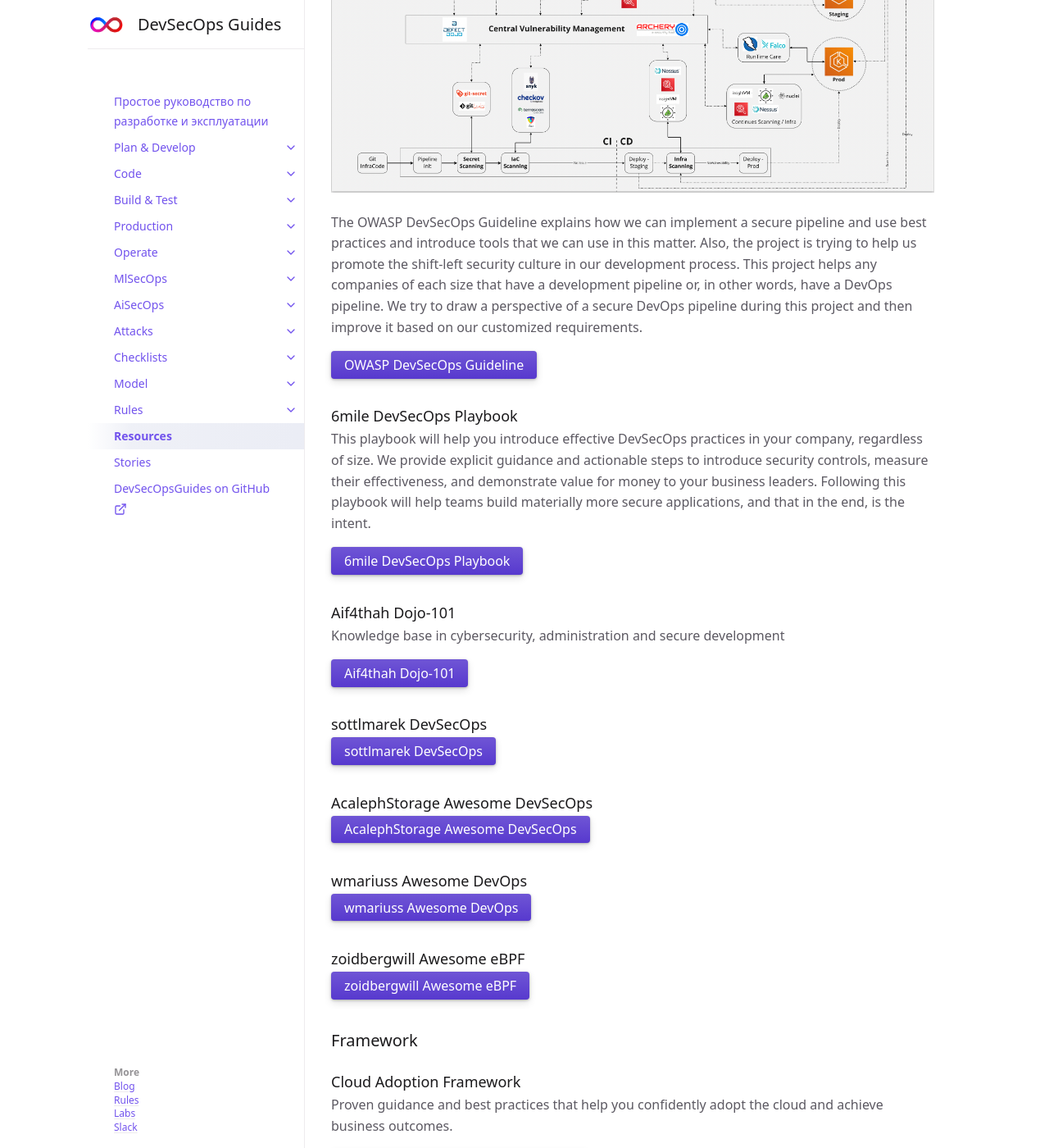
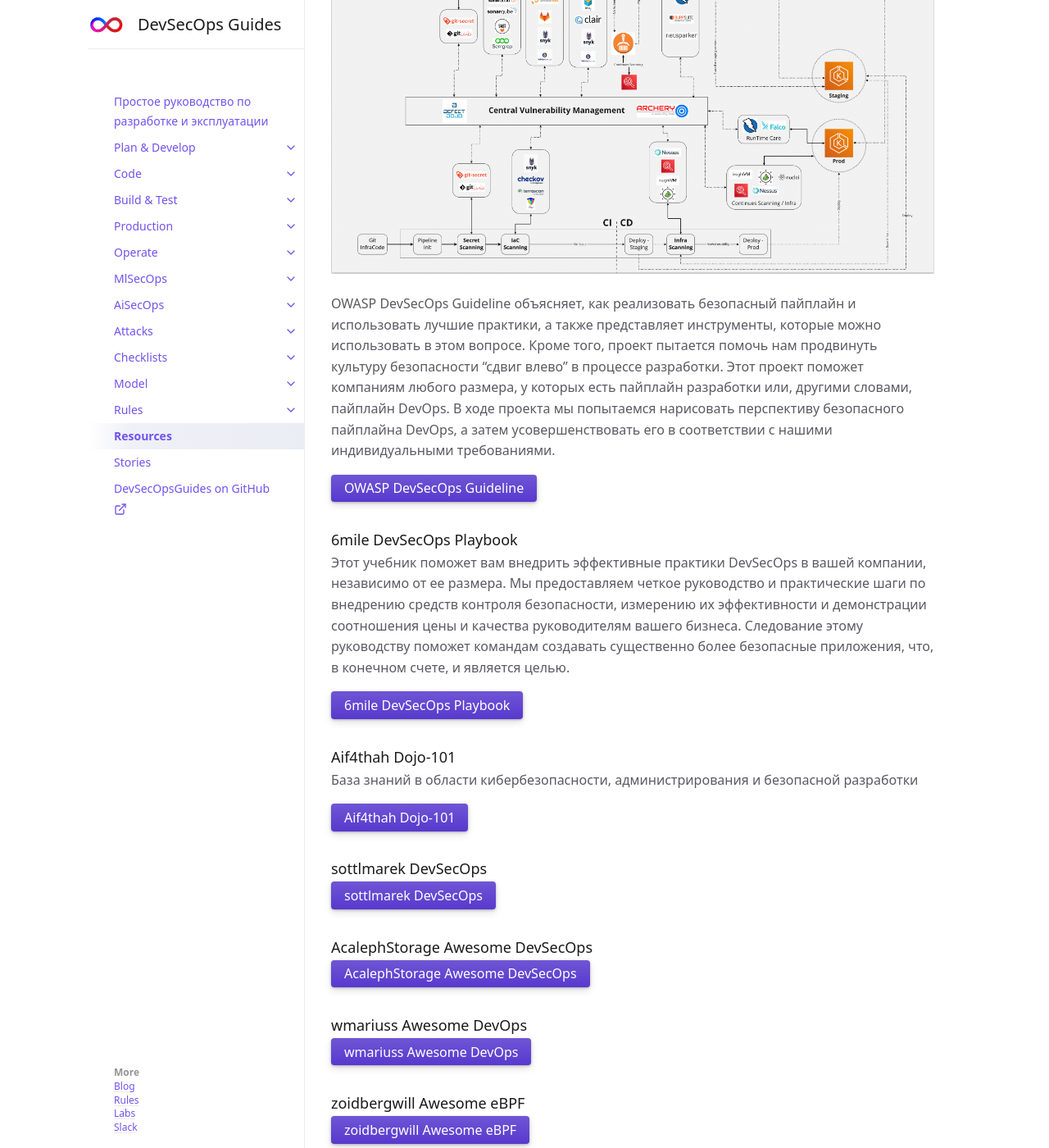
Before and after one commit to 2artem2/Work-Stuff, a Jekyll site: the page built from docs/resources/resources.md, in a window 1280 px wide and 1400 px high, scrolled down 3898 px. Shown: the whole window at 82% size. Built offline with Jekyll 4.4.1, drawn with Linux system fonts in a browser that asks for light colours; some of the changed text lies outside the part shown.

Commit message:
resources.md

```diff
--- a/docs/resources/resources.md
+++ b/docs/resources/resources.md
@@ -6,11 +6,11 @@ has_children: false
 permalink: resources
 ---
 
-# Resources
+# Ресурсы
 
 {: .no_toc }
 
-## Table of contents
+## Оглавление
 {: .no_toc .text-delta }
 
 1. TOC
@@ -29,39 +29,39 @@ permalink: resources
 
 
 
-### Practical Threat Intelligence and Data-Driven Threat Hunting: A hands-on guide to threat hunting with the ATT&CK™ Framework and open source tools
+### Практическая разведка угроз и охота за угрозами на основе данных: Практическое руководство по поиску угроз с помощью ATT&CK™ Framework и инструментов с открытым исходным кодом
 
 
 <img src="../../assets/images/pti.jpg" alt="" style="width: 260px;">
 
 
-Get to grips with cyber threat intelligence and data-driven threat hunting while exploring expert tips and techniques
+Ознакомьтесь с информацией о киберугрозах и поиске угроз на основе данных, изучите советы и методики экспертов.
 
 
 [Practical Threat Intelligence and Data-Driven Threat Hunting](https://www.amazon.com/Practical-Threat-Hunting/dp/1838556370){: .btn .btn-purple .mr-2 }
 
 
 
-### Operationalizing Threat Intelligence: A guide to developing and operationalizing cyber threat intelligence programs
+### Operationalizing Threat Intelligence: Руководство по разработке и введению в действие программ разведки киберугроз
 
 
 <img src="../../assets/images/op_ti.jpg" alt="" style="width: 260px;">
 
 
-Learn cyber threat intelligence fundamentals to implement and operationalize an organizational intelligence program
+Изучите основы разведки киберугроз, чтобы внедрить и ввести в действие программу организационной разведки
 
 
 [Operationalizing Threat Intelligence](https://www.amazon.com/Operationalizing-Threat-Intelligence-operationalizing-intelligence/dp/1801814686){: .btn .btn-purple .mr-2 }
 
 
 
-### Web Application Security: Exploitation and Countermeasures for Modern Web Applications
+### Безопасность веб-приложений: Эксплуатация и контрмеры для современных веб-приложений
 
 
 <img src="../../assets/images/was.png" alt="" style="width: 260px;">
 
 
-While many resources for network and IT security are available, detailed knowledge regarding modern web application security has been lacking―until now. This practical guide provides both offensive and defensive security concepts that software engineers can easily learn and apply.
+В то время как существует множество ресурсов по сетевой и ИТ-безопасности, подробных знаний о современной безопасности веб-приложений не хватало - до сих пор. В этом практическом руководстве представлены как наступательные, так и оборонительные концепции безопасности, которые могут легко освоить и применить инженеры-программисты.
 
 
 
@@ -69,13 +69,13 @@ While many resources for network and IT security are available, detailed knowled
 
 
 
-### Practical Application Security
+### Практическое применение Безопасность
 
 
 <img src="../../assets/images/Practical-Application-Security.png" alt="" style="width: 260px;">
 
 
-A Book About more +15 Vulnerability Type Attack & Defence and Tutorial About Software Security Tools and Appliance.
+Книга о более +15 типах уязвимостей, их атаке и защите, а также учебник о программных средствах защиты и устройствах.
 
 
 [Practical Application Security](https://leanpub.com/practicalappsec){: .btn .btn-purple .mr-2 }
@@ -83,13 +83,13 @@ A Book About more +15 Vulnerability Type Attack & Defence and Tutorial About Sof
 
 
 
-## Guidelines
+## Руководящие принципы
 
 ### OWASP DevSecOps Guidelines
 
 ![By David Edwards](../../assets/images/OWASP-DevSecOps-Guidelines.png)
 
-The OWASP DevSecOps Guideline explains how we can implement a secure pipeline and use best practices and introduce tools that we can use in this matter. Also, the project is trying to help us promote the shift-left security culture in our development process. This project helps any companies of each size that have a development pipeline or, in other words, have a DevOps pipeline. We try to draw a perspective of a secure DevOps pipeline during this project and then improve it based on our customized requirements.
+OWASP DevSecOps Guideline объясняет, как реализовать безопасный пайплайн и использовать лучшие практики, а также представляет инструменты, которые можно использовать в этом вопросе. Кроме того, проект пытается помочь нам продвинуть культуру безопасности "сдвиг влево" в процессе разработки. Этот проект поможет компаниям любого размера, у которых есть пайплайн разработки или, другими словами, пайплайн DevOps. В ходе проекта мы попытаемся нарисовать перспективу безопасного пайплайна DevOps, а затем усовершенствовать его в соответствии с нашими индивидуальными требованиями.
 
 
 [OWASP DevSecOps Guideline](https://owasp.org/www-project-devsecops-guideline/latest/){: .btn .btn-purple .mr-2 }
@@ -97,7 +97,7 @@ The OWASP DevSecOps Guideline explains how we can implement a secure pipeline an
 
 ### 6mile DevSecOps Playbook
 
-This playbook will help you introduce effective DevSecOps practices in your company, regardless of size. We provide explicit guidance and actionable steps to introduce security controls, measure their effectiveness, and demonstrate value for money to your business leaders. Following this playbook will help teams build materially more secure applications, and that in the end, is the intent.
+Этот учебник поможет вам внедрить эффективные практики DevSecOps в вашей компании, независимо от ее размера. Мы предоставляем четкое руководство и практические шаги по внедрению средств контроля безопасности, измерению их эффективности и демонстрации соотношения цены и качества руководителям вашего бизнеса. Следование этому руководству поможет командам создавать существенно более безопасные приложения, что, в конечном счете, и является целью.
 
 
 
@@ -106,7 +106,7 @@ This playbook will help you introduce effective DevSecOps practices in your comp
 
 ### Aif4thah Dojo-101
 
-Knowledge base in cybersecurity, administration and secure development
+База знаний в области кибербезопасности, администрирования и безопасной разработки
 
 [Aif4thah Dojo-101](https://github.com/Aif4thah/Dojo-101){: .btn .btn-purple .mr-2 }
 
@@ -146,20 +146,20 @@ https://github.com/zoidbergwill/awesome-ebpf){: .btn .btn-purple .mr-2 }
 
 ## Framework
 
-### Cloud Adoption Framework
+### Концепция внедрения облачных технологий
 
 
-Proven guidance and best practices that help you confidently adopt the cloud and achieve business outcomes.
+Проверенное руководство и лучшие практики, которые помогут вам уверенно внедрить облако и достичь бизнес-результатов.
 
 
 [Microsoft Cloud Adoption Framework](https://learn.microsoft.com/en-us/azure/cloud-adoption-framework/){: .btn .btn-purple .mr-2 }
 
 
 
-## Cheatsheet
+## Шпаргалка
 
 
-Hi! I’m Lars Windolf and my expertise is on system architecture and DevSecOps. I strongly care about collecting and sharing knowledge and use this site as a resource for my daily work.
+Привет! Меня зовут Ларс Виндольф, и я специализируюсь на системной архитектуре и DevSecOps. Я очень забочусь о сборе и распространении знаний и использую этот сайт в качестве ресурса для своей повседневной работы.
 
 
 [lzone](https://lzone.de/cheat-sheet/Container){: .btn .btn-purple .mr-2 }
@@ -168,23 +168,23 @@ Hi! I’m Lars Windolf and my expertise is on system architecture and DevSecOps.
 
 
 
-## Lab
+## Лаборатория
 
-### Actionable Adversary Emulation for the Cloud
+### Эмуляция противника в облаке
 
 
-Proven guidance and best practices that help you confidently adopt the cloud and achieve business outcomes.
+Проверенное руководство и лучшие практики, которые помогут вам уверенно внедрить "облако" и достичь бизнес-результатов.
 
 
 [Granular, Actionable Adversary Emulation for the Cloud](https://github.com/Datadog/stratus-red-team/){: .btn .btn-purple .mr-2 }
 
 
-### AWS Threat Simulation and Detection
+### Моделирование и обнаружение угроз AWS
 
 [sbasu7241 AWS Threat Simulation and Detection ](https://github.com/sbasu7241/AWS-Threat-Simulation-and-Detection/tree/main){: .btn .btn-purple .mr-2 }
 
 
-### Hunting queries and detections
+### Охотничьи запросы и обнаружения
 
 [FalconForceTeam FalconFriday](https://github.com/FalconForceTeam/FalconFriday/){: .btn .btn-purple .mr-2 }
 
@@ -193,9 +193,9 @@ Proven guidance and best practices that help you confidently adopt the cloud and
 
 
 
-## Threats
+## Угрозы
 
-### Cloud
+### Облако
 
 [MITRE ATT&CK Cloud](https://attack.mitre.org/matrices/enterprise/cloud/){: .btn .btn-purple .mr-2 }
 
```
Also changed, not shown: other parts of docs/resources/resources.md (+1 -1 lines).
